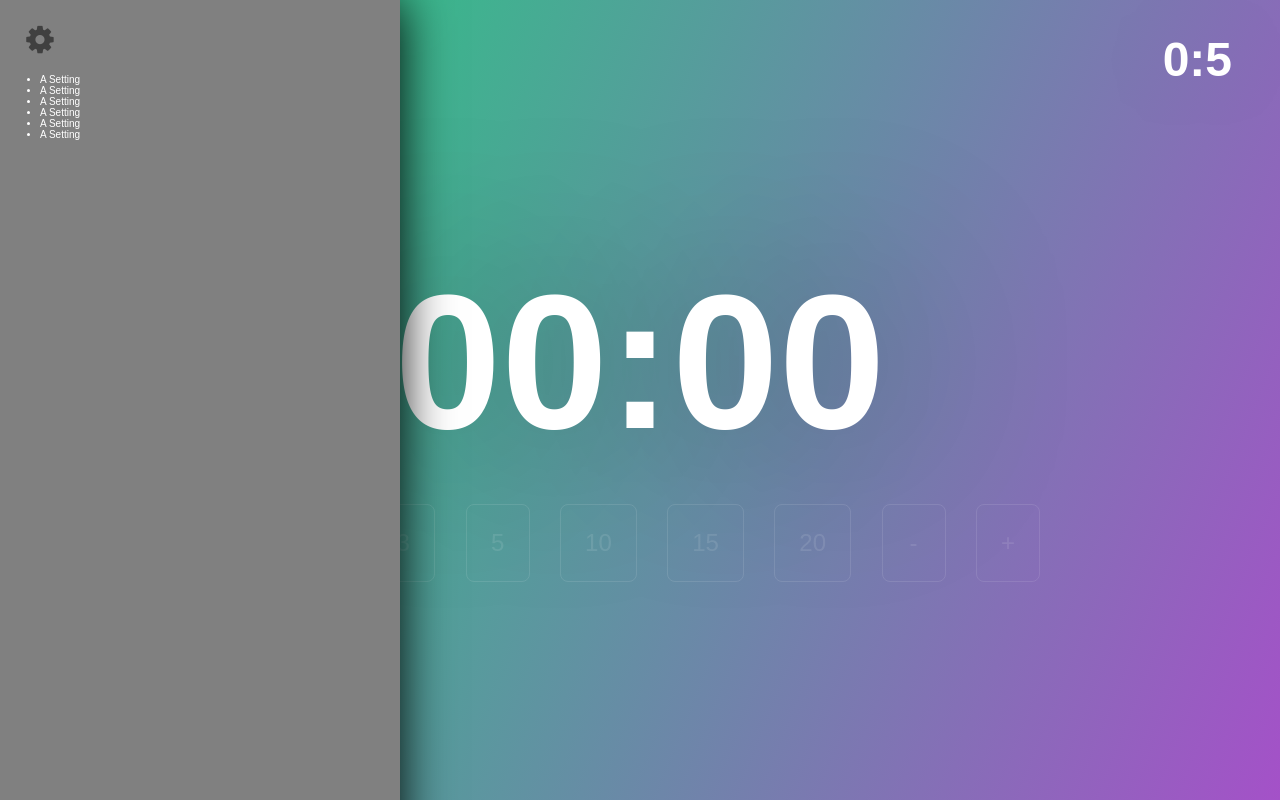
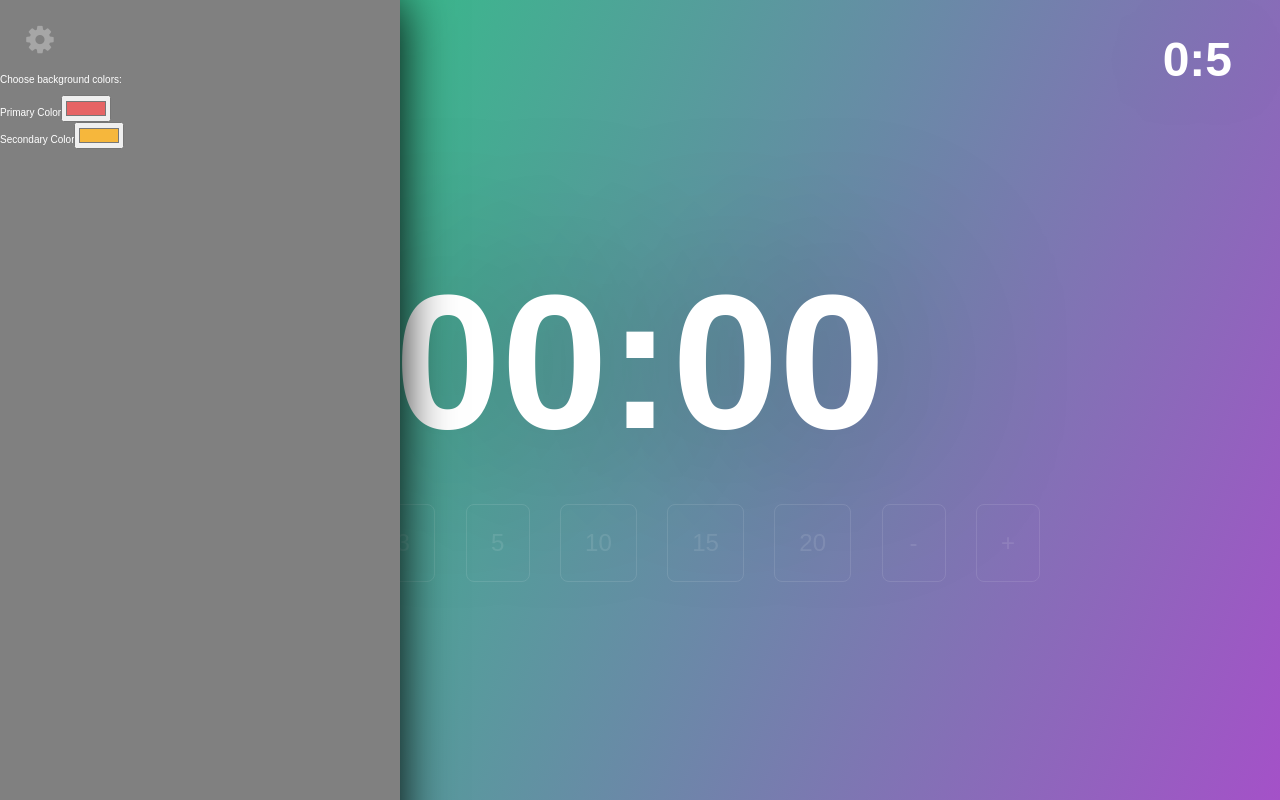
Before and after one commit to ryanmdoyle/classroomtimer, a React (Create React App) app: page / in a window 1280 px wide. Both pictures are taken after a click on the button 40 px from the left and 40 px from the top of the page. Built offline with nearby package versions, Linux system fonts and the light colour scheme.

Commit message:
add toggle component

```diff
--- a/src/App.jsx
+++ b/src/App.jsx
@@ -29,10 +29,14 @@ class App extends Component {
 
   render() {
     const { settings } = this.state;
+
     return (
       <>
         {/* ADD SPRING HERE FOR SETTINGS DISPLAY */}
-        {settings && <SettingsPanel />}
+        {settings
+          && (
+          <SettingsPanel />
+          )}
         <SettingsButton toggleSettings={this.toggleSettings} />
         <Clock />
         <MainTimerHolder>
--- a/src/components/SettingsButton.jsx
+++ b/src/components/SettingsButton.jsx
@@ -13,7 +13,7 @@ const SettingsCog = styled.button`
   border-radius: 3rem;
   i {
     font-size: 2rem;
-    color: rgb(0, 0, 0, 0.5);
+    color: rgb(255, 255, 255, 0.3);
   }
 `;
 
--- a/src/components/SettingsPanel.jsx
+++ b/src/components/SettingsPanel.jsx
@@ -1,5 +1,23 @@
 import React from 'react';
 import styled from 'styled-components';
+
+const SettingsPanel = () => (
+  <SettingsPanelStyled>
+    <p>Choose background colors:</p>
+    <div>
+      <label htmlFor="primary">
+        Primary Color
+        <input type="color" id="primary" name="primary" value="#e66465" />
+      </label>
+    </div>
+    <div>
+      <label htmlFor="secondary">
+        Secondary Color
+        <input type="color" id="secondary" name="secondary" value="#f6b73c" />
+      </label>
+    </div>
+  </SettingsPanelStyled>
+);
 
 const SettingsPanelStyled = styled.div`
   position: fixed;
@@ -12,17 +30,4 @@ const SettingsPanelStyled = styled.div`
   box-shadow: 0 0 3rem 0 black;
 `;
 
-const SettingsPanel = () => (
-  <SettingsPanelStyled>
-    <ul>
-      <li>A Setting</li>
-      <li>A Setting</li>
-      <li>A Setting</li>
-      <li>A Setting</li>
-      <li>A Setting</li>
-      <li>A Setting</li>
-    </ul>
-  </SettingsPanelStyled>
-);
-
 export default SettingsPanel;
```
Also changed, not shown: src/components/styledComponents/Toogle.jsx (added, +78 -0 lines).
